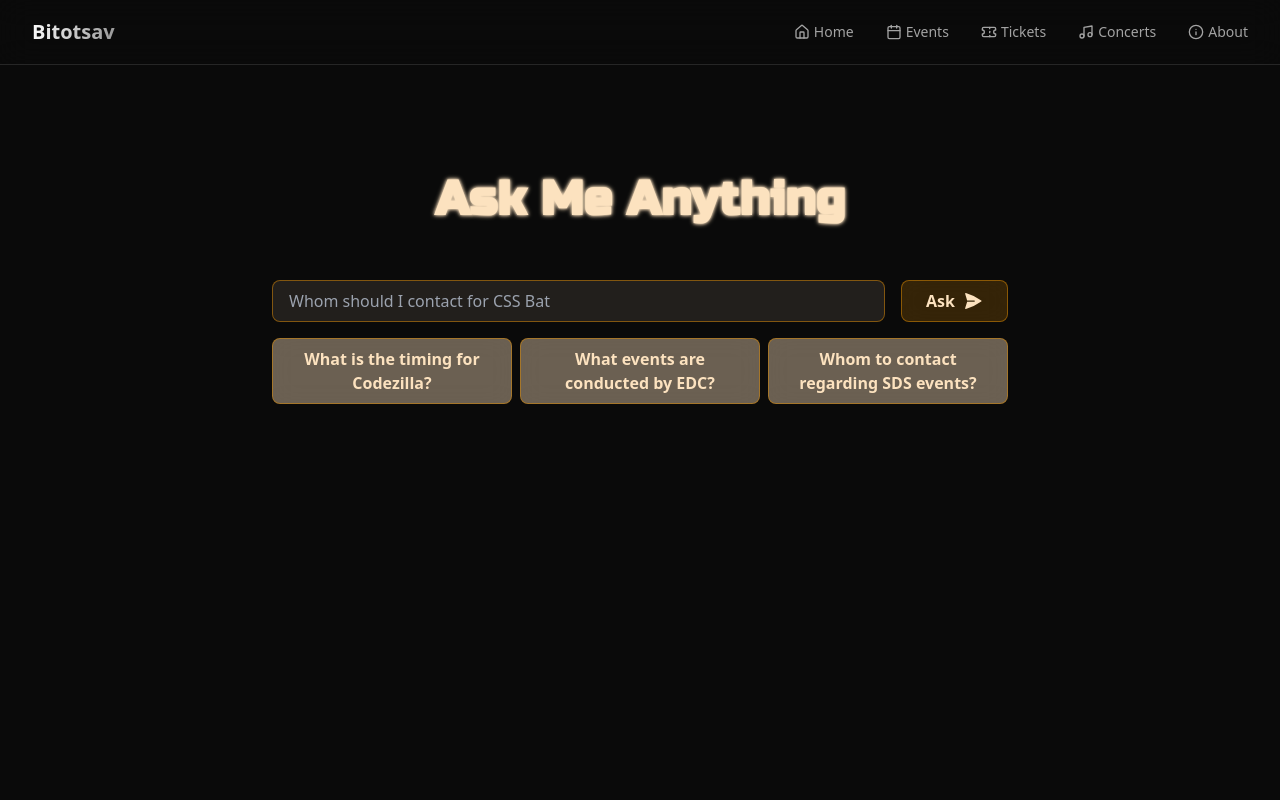
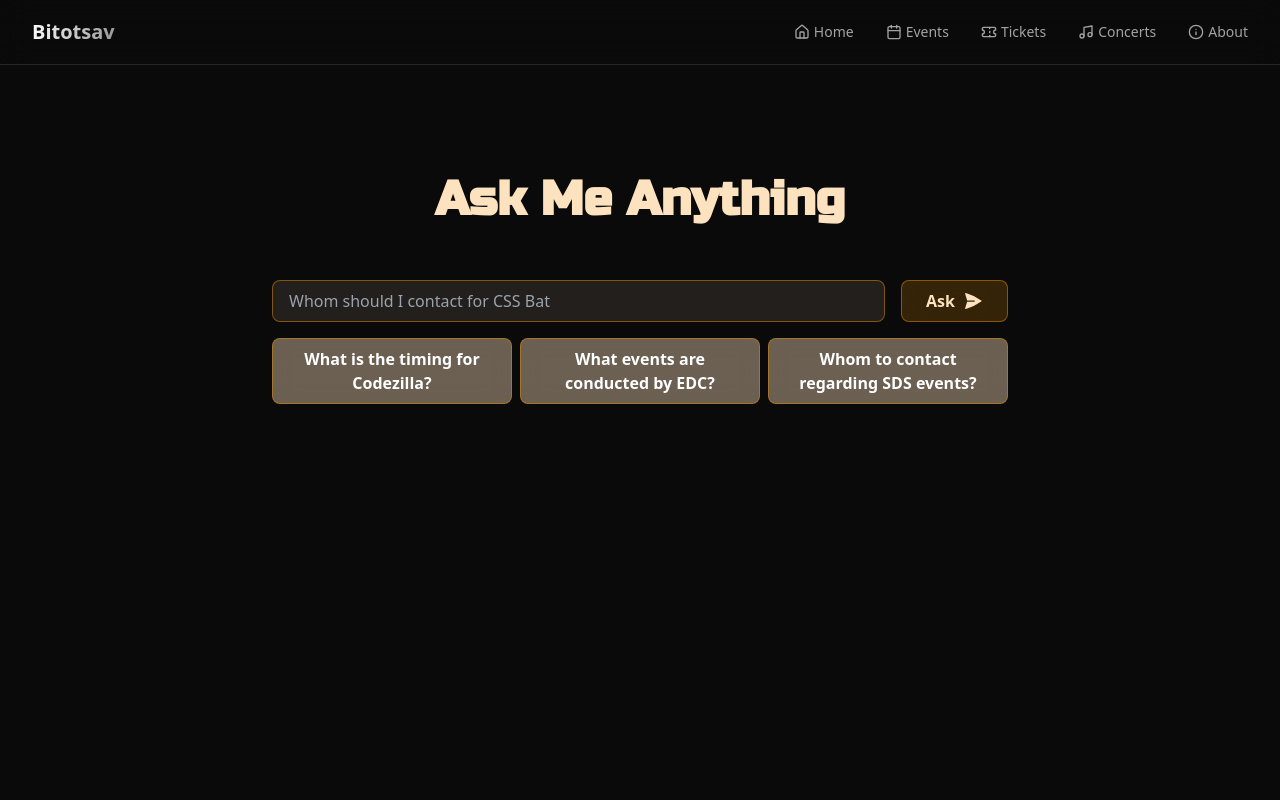
Before and after one commit to bitotsav-fest/website, a Next.js app: page /chat in a window 1280 px wide. Shown: the top 800 px of the page. Built offline with nearby package versions, Linux system fonts and the light colour scheme.

Commit message:
Update page.js

```diff
--- a/src/app/chat/page.js
+++ b/src/app/chat/page.js
@@ -227,7 +227,7 @@ export default function Home() {
                             key={index}
                             onClick={() => handlePredefinedQuestion(question)}
                             disabled={loading}
-                            className="w-full px-4 py-2 bg-[#fce2bf]/40 text-[#FCE2BF] font-bold rounded-lg border border-[#E18E04]/50 backdrop-blur-md hover:bg-[#E18E04]/40 hover:shadow-neon-orange focus:outline-none focus:shadow-neon-orange transition-all duration-300 disabled:bg-[#a53302]/20 disabled:cursor-not-allowed"
+                            className="w-full px-4 py-2 bg-[#fce2bf]/40 text-[white] font-bold rounded-lg border border-[#E18E04]/50 backdrop-blur-md hover:bg-[#E18E04]/40 hover:shadow-neon-orange focus:outline-none focus:shadow-neon-orange transition-all duration-300 disabled:bg-[#a53302]/20 disabled:cursor-not-allowed"
                         >
                             {question}
                         </button>
@@ -297,9 +297,7 @@ export default function Home() {
                     100% {background-size:100% 20%}
                 }
 
-                .neon-text {
-                    text-shadow: 0 0 3px #FCE2BF, 0 0 5px #FCE2BF;
-                }
+
 
                 .neon-text-red {
                     text-shadow: 0 0 5px #FCE2BF, 0 0 10px #FCE2BF, 0 0 20px #B92A18, 0 0 40px #B92A18;
```
